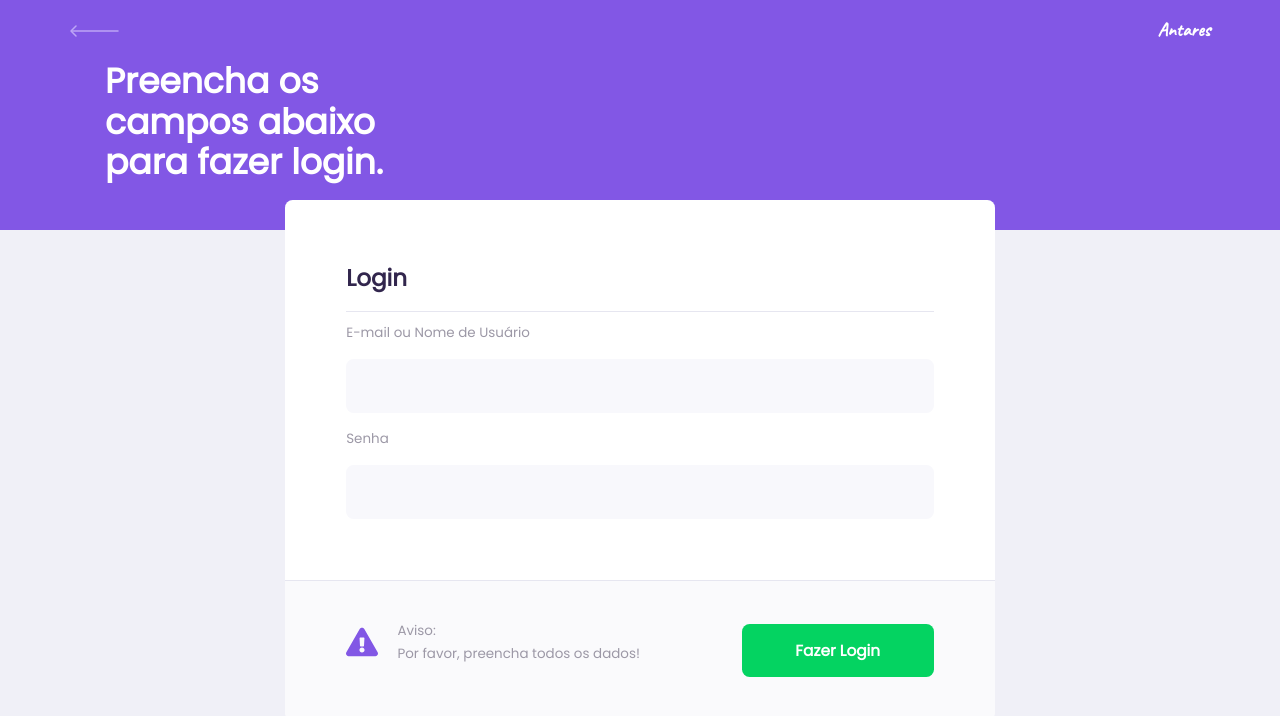
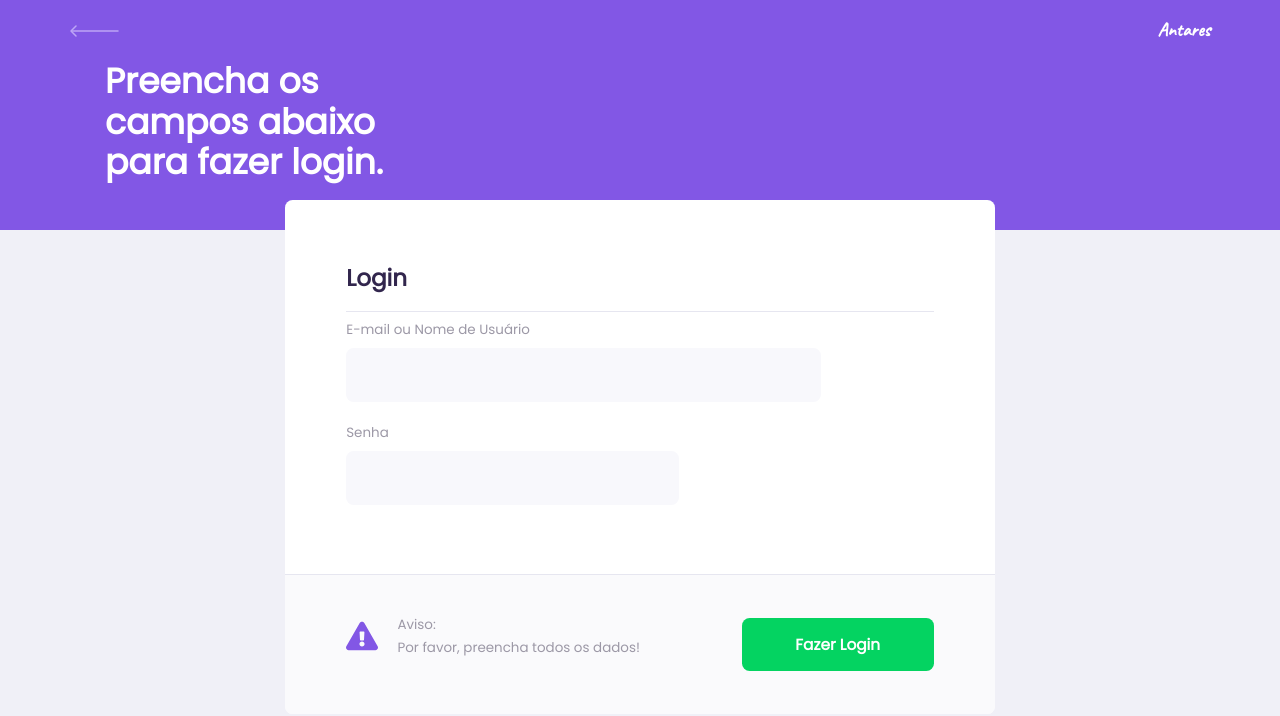
Before and after one commit to LuisMeirelles/antares-frontend, a React (Create React App) app: page /login in a window 1280 px wide. Shown: the top 716 px of the page. Built offline with nearby package versions, Linux system fonts and the light colour scheme; no server answers.

Commit message:
Label funcionality fixed

```diff
--- a/src/components/InputBlock/index.tsx
+++ b/src/components/InputBlock/index.tsx
@@ -14,8 +14,10 @@ interface InputBlockProps extends InputHTMLAttributes<HTMLInputElement> {
 const InputBlock: React.FC<InputBlockProps> = ({ label, type, ...props }) => {
     return (
         <Container>
-            <Label>{label}</Label>
-            <Input type={type || 'text'} {...props} />
+            <Label>
+                {label}
+                <Input type={type || 'text'} {...props} />
+            </Label>
         </Container>
     );
 }
```
Also changed, not shown: 1 other file (tests, documents, lock files or other folders).
